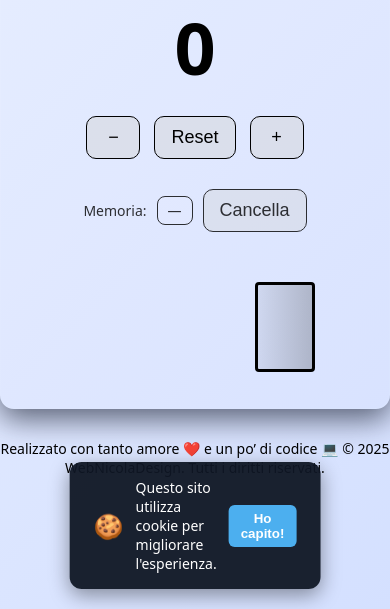
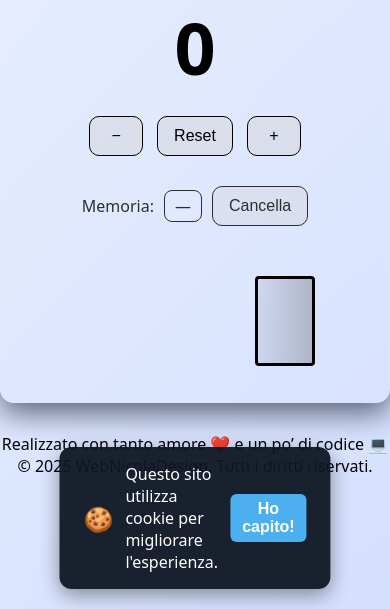
Before and after one commit to NicolaWebDevelop/contatoreJavascript, a plain HTML site: page index.html in a window 390 px wide. Shown: the part 235-844 px from the top of the page. Drawn offline with Linux system fonts and the light colour scheme.

Commit message:
Aggiornamento No zoom mobile

```diff
--- a/css/style.css
+++ b/css/style.css
@@ -32,6 +32,7 @@
 }
 html {
   font-size: 16px;
+  touch-action: manipulation;
 }
 body {
   background: linear-gradient(135deg, var(--bg-1), var(--bg-2));
@@ -308,8 +309,15 @@ footer a:hover, .popup-trigger:hover {
 
 .cookie-popup button:hover { background: #3a8cd4; }
 
-/* ANIMAZIONE MANGIARE BISCOTTO */
-.cookie-popup.eaten .cookie {
-  transform: scale(0) rotate(20deg);
-  opacity: 0;
+/* FIX anti-zoom per mobile */
+.btn,
+.memory-row,
+.memory-badge,
+.cookie-popup,
+.cookie-popup button,
+footer,
+footer a,
+.popup,
+.popup-trigger {
+  font-size: 16px !important;
 }
```
